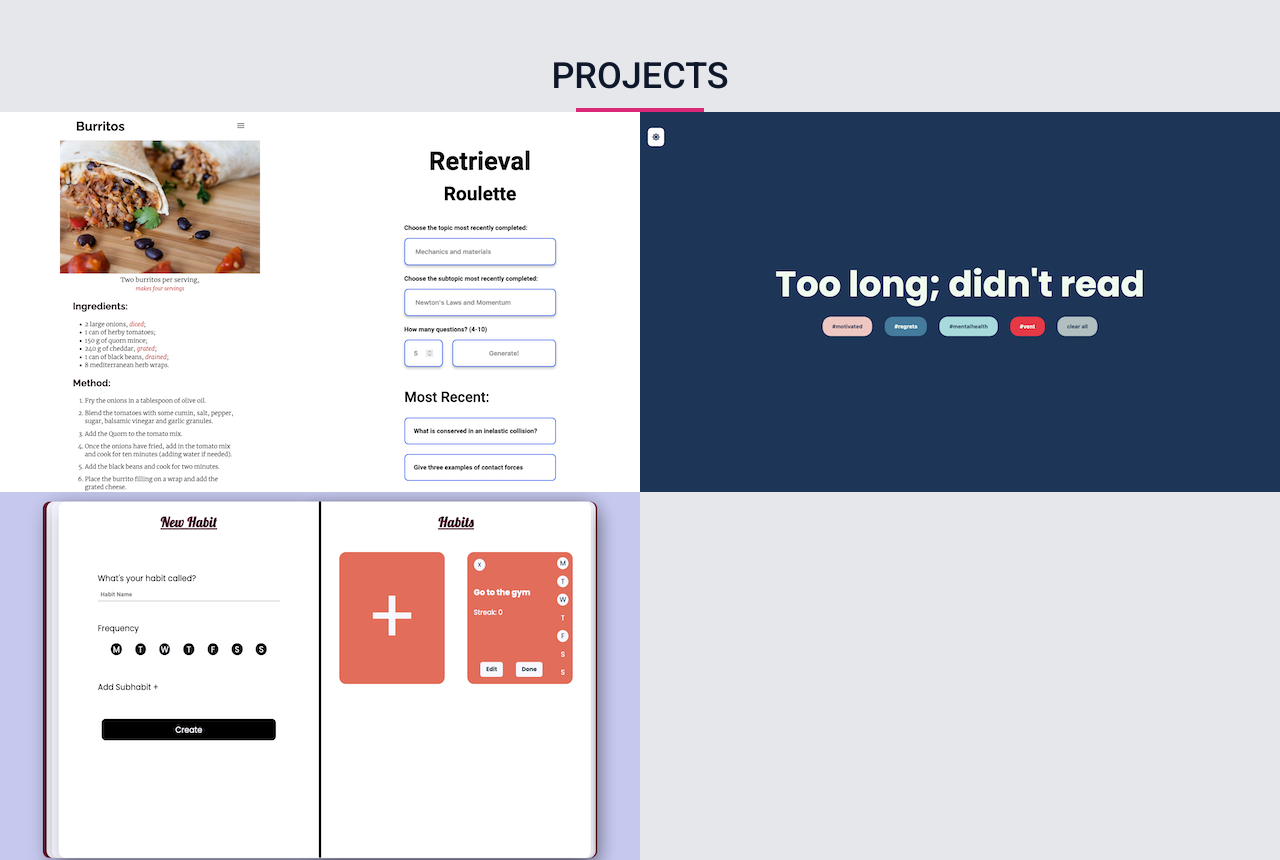
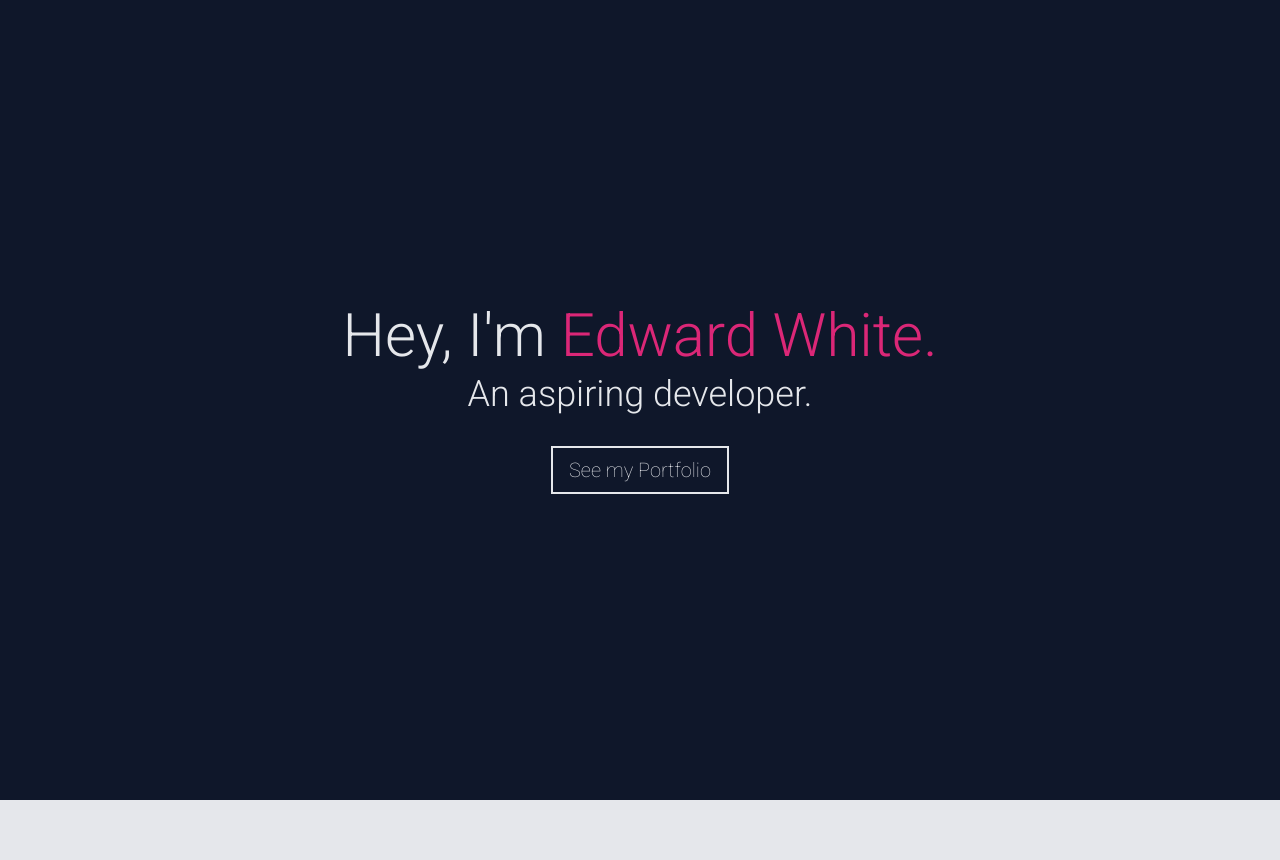
Before and after one commit to ewhite1999/futureproof-portfolio, a React app: page /before-futureproof in a window 1280 px wide. Shown: the top 860 px of the page. Built offline with nearby package versions, Linux system fonts and the light colour scheme.

Commit message:
add margin to portfolio title

```diff
--- a/src/App.jsx
+++ b/src/App.jsx
@@ -4,7 +4,7 @@ import * as Pages from "./pages";
 const App = () => {
   return (
     <>
-      {/* <Pages.Home></Pages.Home> */}
+      <Pages.Home></Pages.Home>
       <Pages.Portfolio></Pages.Portfolio>
     </>
   );
--- a/src/pages/Portfolio/Portfolio.jsx
+++ b/src/pages/Portfolio/Portfolio.jsx
@@ -11,7 +11,7 @@ const Portfolio = () => {
       <h2 className=" text-center text-4xl uppercase font-medium pt-14 py-3">
         projects
       </h2>
-      <div className="mx-auto w-32 border-b-4 border-solid border-pink-600"></div>
+      <div className="mx-auto w-32 border-b-4 border-solid border-pink-600 mb-10"></div>
       <div className="grid max-w-7xl mx-auto sm:grid-cols-2">
         <div className="bg-white">
           <img src={preFutureproof} alt="pre futureproof projects" />
```
